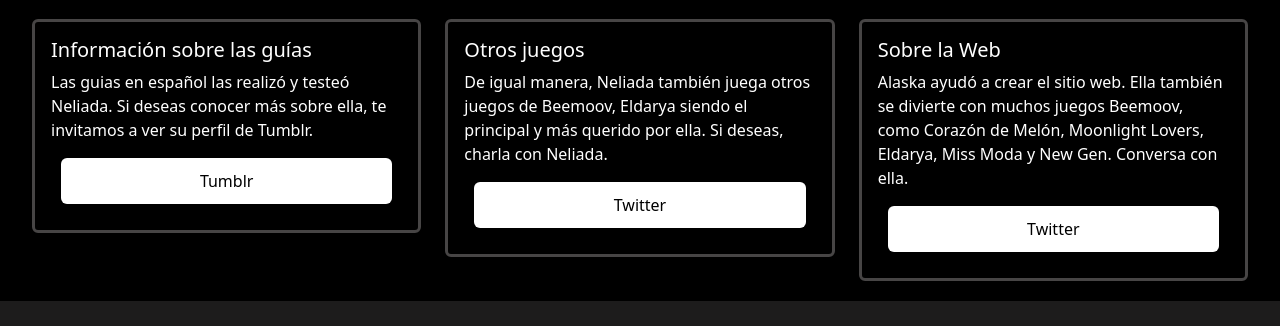
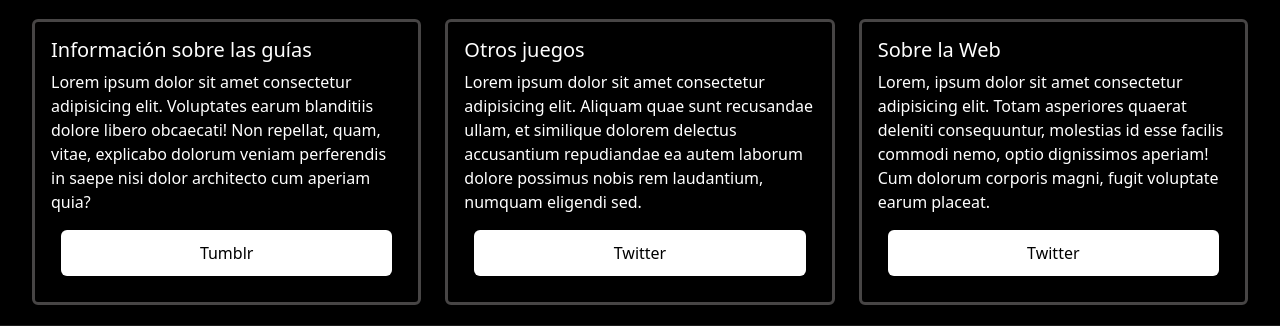
Before and after one commit to nicolevarelasouto/nuevo-proyecto-de-prueba, a plain HTML site: page index.html in a window 1280 px wide. Shown: the part 966-1292 px from the top of the page. Drawn offline with nearby package versions, Linux system fonts and the light colour scheme.

Commit message:
reemplazo_de_footer

```diff
--- a/index.html
+++ b/index.html
@@ -3,7 +3,7 @@
 <head>
     <meta charset="UTF-8">
     <meta name="viewport" content="width=device-width, initial-scale=1.0">
-    <title>Guías de Moonlight Lovers</title>
+    <title>Moonlight Lovers</title>
     <link rel="shortcut icon" href="./imagenes/icon.png" type="image/x-icon">
     <link href="https://cdn.jsdelivr.net/npm/bootstrap@5.3.2/dist/css/bootstrap.min.css" rel="stylesheet" integrity="sha384-T3c6CoIi6uLrA9TneNEoa7RxnatzjcDSCmG1MXxSR1GAsXEV/Dwwykc2MPK8M2HN" crossorigin="anonymous">
     <link rel="stylesheet" href="./css/styles.css">
@@ -84,8 +84,8 @@
               <div class="card footer-card">
                 <div class="card-body">
                   <h5 class="card-title">Información sobre las guías</h5>
-                  <p class="card-text">Las guias en español las realizó y testeó Neliada. Si deseas conocer más sobre ella, te invitamos a ver su perfil de Tumblr.</p>
-                  <a href="https://neilada-d6-meghah.tumblr.com/" target="_blank" class="btn button-card">Tumblr</a>
+                  <p class="card-text">Lorem ipsum dolor sit amet consectetur adipisicing elit. Voluptates earum blanditiis dolore libero obcaecati! Non repellat, quam, vitae, explicabo dolorum veniam perferendis in saepe nisi dolor architecto cum aperiam quia?</p>
+                  <a href="#" target="_blank" class="btn button-card">Tumblr</a>
                 </div>
               </div>
             </div>
@@ -93,8 +93,8 @@
               <div class="card footer-card">
                 <div class="card-body">
                   <h5 class="card-title">Otros juegos</h5>
-                  <p class="card-text">De igual manera, Neliada también juega otros juegos de Beemoov, Eldarya siendo el principal y más querido por ella. Si deseas, charla con Neliada.</p>
-                  <a href="https://twitter.com/MeghNei" target="_blank" class="btn button-card">Twitter</a>
+                  <p class="card-text">Lorem ipsum dolor sit amet consectetur adipisicing elit. Aliquam quae sunt recusandae ullam, et similique dolorem delectus accusantium repudiandae ea autem laborum dolore possimus nobis rem laudantium, numquam eligendi sed.</p>
+                  <a href="#" target="_blank" class="btn button-card">Twitter</a>
                 </div>
               </div>
             </div>
@@ -102,8 +102,8 @@
               <div class="card footer-card">
                 <div class="card-body">
                   <h5 class="card-title">Sobre la Web</h5>
-                  <p class="card-text">Alaska ayudó a crear el sitio web. Ella también se divierte con muchos juegos Beemoov, como Corazón de Melón, Moonlight Lovers, Eldarya, Miss Moda y New Gen. Conversa con ella.</p>
-                  <a href="https://twitter.com/lysaengel" target="_blank" class="btn button-card">Twitter</a>
+                  <p class="card-text">Lorem, ipsum dolor sit amet consectetur adipisicing elit. Totam asperiores quaerat deleniti consequuntur, molestias id esse facilis commodi nemo, optio dignissimos aperiam! Cum dolorum corporis magni, fugit voluptate earum placeat.</p>
+                  <a href="#" target="_blank" class="btn button-card">Twitter</a>
                 </div>
               </div>
             </div>
```
Also changed, not shown: pages/aaron.html (+6 -6 lines), pages/beliath.html (+6 -6 lines), pages/ethan.html (+6 -6 lines), pages/ivan.html (+6 -6 lines), pages/neil.html (+6 -6 lines), pages/raphael.html (+6 -6 lines), pages/vladimir.html (+6 -6 lines).
